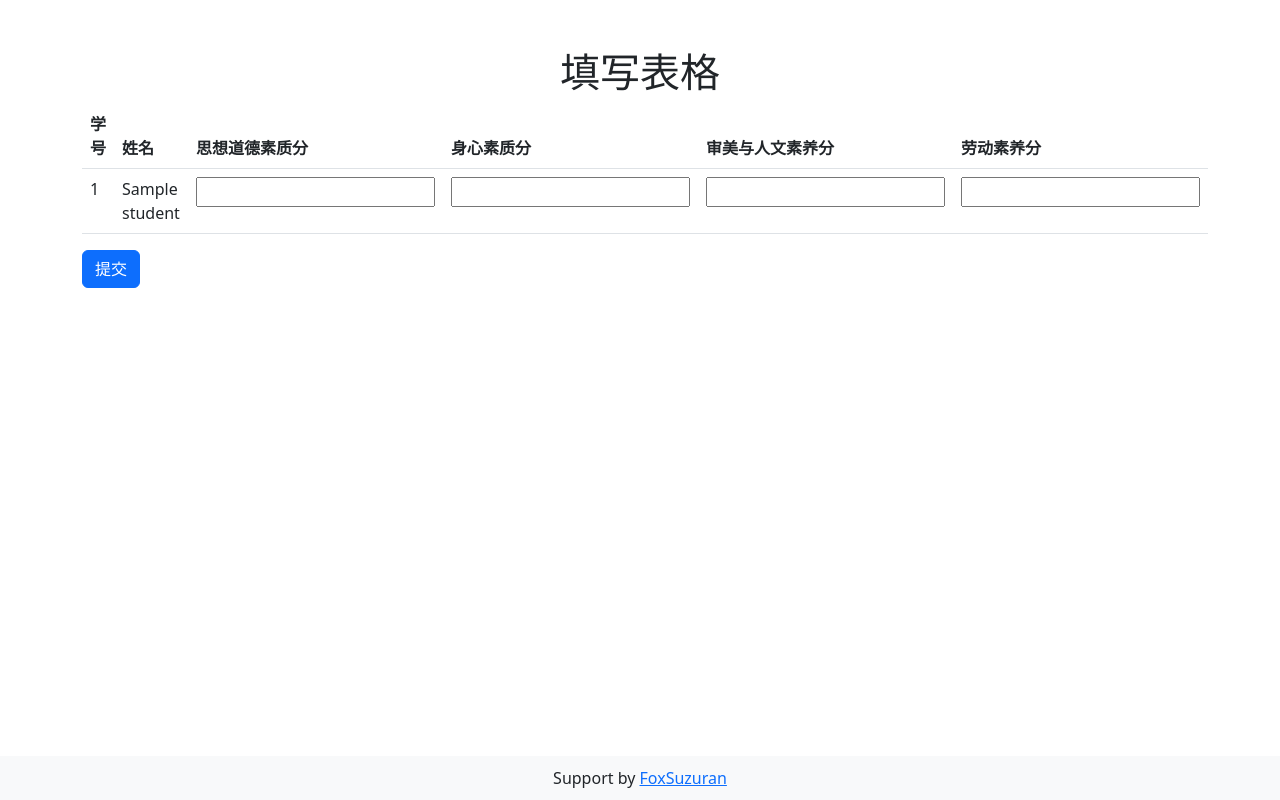
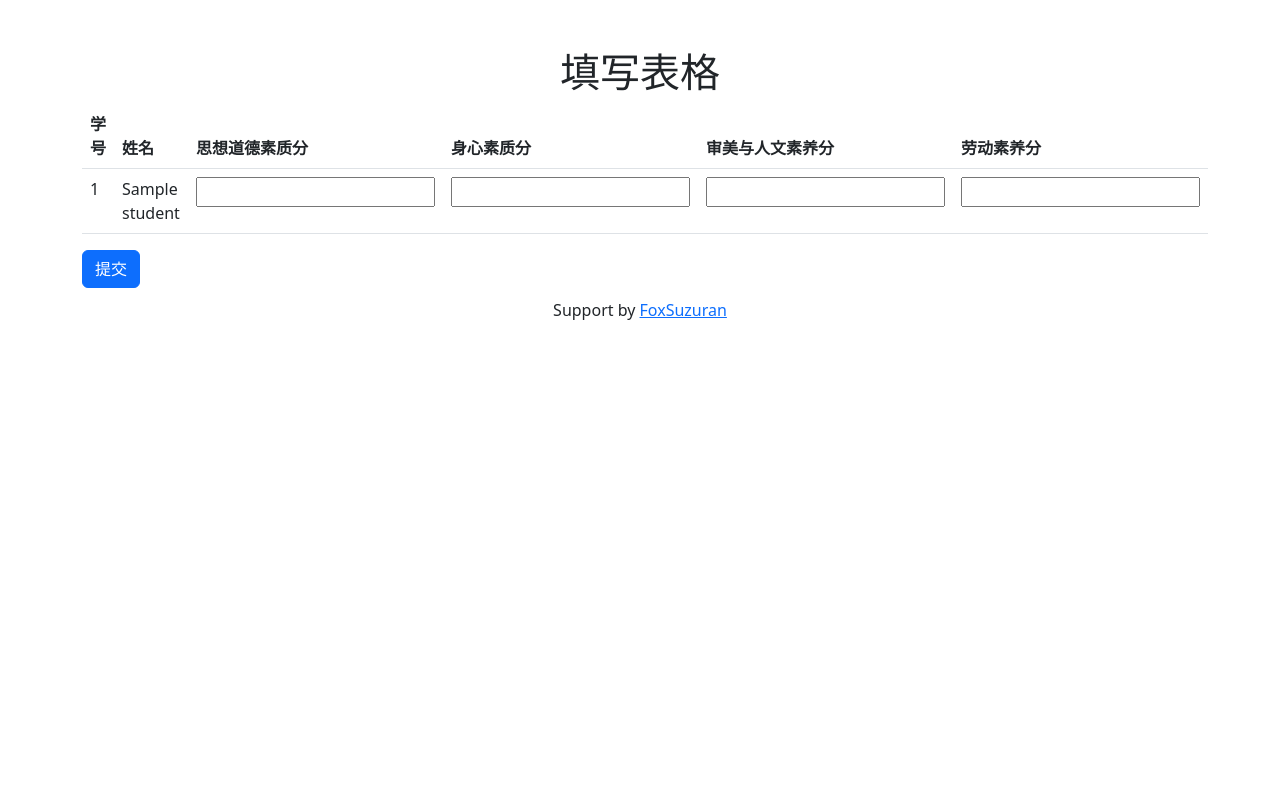
Before and after one commit to FoxSuzuran/ScoreCount-Flask, a Flask app: template templates/score_form.html in a window 1280 px wide. Run offline with Flask 3, Linux system fonts and the light colour scheme; the template is opened without the code that fills it: most values are stand-ins (such as "Sample title", 1, 10 or a date in 2020); parts of the project's set-up code (start-up, migrations or seed data) failed here and were passed over.

Commit message:
Update Something

```diff
--- a/templates/admin_login.html
+++ b/templates/admin_login.html
@@ -30,7 +30,7 @@
     </div>
 </div>
 </body>
-<footer style="position: fixed; bottom: 0; left: 0; right: 0; text-align: center; background-color: #f8f9fa; padding: 10px 0;">
+<footer style="position: fixed; bottom: 0; left: 0; right: 0; text-align: center; padding: 10px 0;">
     <div>
         Support by <a class="footer" href="https://github.com/FoxSuzuran">FoxSuzuran</a>
     </div>
--- a/templates/management.html
+++ b/templates/management.html
@@ -42,7 +42,7 @@
 <script src="https://code.jquery.com/jquery-3.6.0.min.js"></script>
 <script src="{{ url_for('static', filename='js/scripts.js') }}"></script>
 </body>
-<footer style="position: fixed; bottom: 0; left: 0; right: 0; text-align: center; background-color: #f8f9fa; padding: 10px 0;">
+<footer style="position: fixed; bottom: 0; left: 0; right: 0; text-align: center; padding: 10px 0;">
     <div>
         Support by <a class="footer" href="https://github.com/FoxSuzuran">FoxSuzuran</a>
     </div>
--- a/templates/score_form.html
+++ b/templates/score_form.html
@@ -77,10 +77,10 @@
         {% endfor %}
     });
 </script>
-</body>
-<footer style="position: fixed; bottom: 0; left: 0; right: 0; text-align: center; background-color: #f8f9fa; padding: 10px 0;">
+<footer style="margin-top: auto ;bottom: 0;text-align: center ;padding: 10px 0;">
     <div>
         Support by <a class="footer" href="https://github.com/FoxSuzuran">FoxSuzuran</a>
     </div>
 </footer>
+</body>
 </html>
--- a/templates/student_login.html
+++ b/templates/student_login.html
@@ -32,7 +32,7 @@
     </div>
 </div>
 </body>
-<footer style="position: fixed; bottom: 0; left: 0; right: 0; text-align: center; background-color: #f8f9fa; padding: 10px 0;">
+<footer style="position: fixed; bottom: 0; left: 0; right: 0; text-align: center; padding: 10px 0;">
     <div>
         Support by <a class="footer" href="https://github.com/FoxSuzuran">FoxSuzuran</a>
     </div>
```
Also changed, not shown: src/student/login.py (line endings or trailing spaces).
